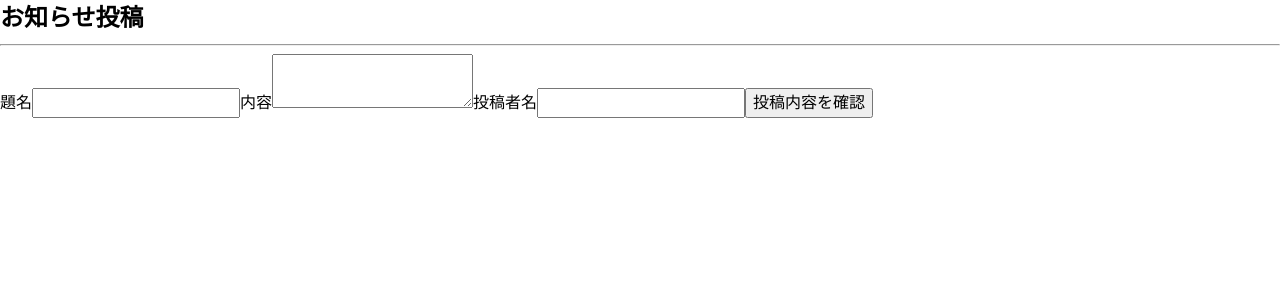
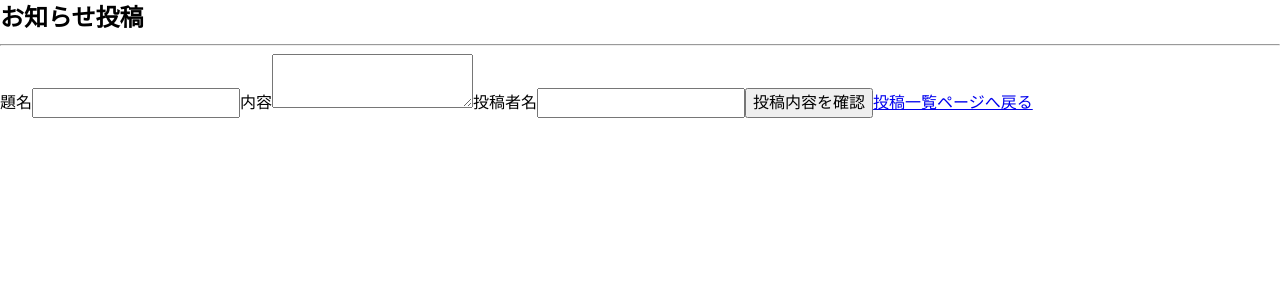
Before and after one commit to ishida-0622/u22-2023, a Next.js app in the folder frontend/: page /admin/post-announcement in a window 1280 px wide. Shown: the top 300 px of the page. Built offline with nearby package versions, Linux system fonts and the light colour scheme.

Commit message:
feat:Linkタグを追加

```diff
--- a/frontend/src/components/pages/PostAnnouncement/index.tsx
+++ b/frontend/src/components/pages/PostAnnouncement/index.tsx
@@ -1,5 +1,6 @@
 import { useState } from "react";
 import { useRouter } from "next/router";
+import Link from "next/link";
 
 export const PostAnnouncement = () => {
     const [formValues, setFormValues] = useState({
@@ -88,6 +89,7 @@ export const PostAnnouncement = () => {
                         />
                     </label>
                     <button type="submit">投稿内容を確認</button>
+                    <Link href="/announcement-page">投稿一覧ページへ戻る</Link>
                 </div>
             </form>
         </div>
```
